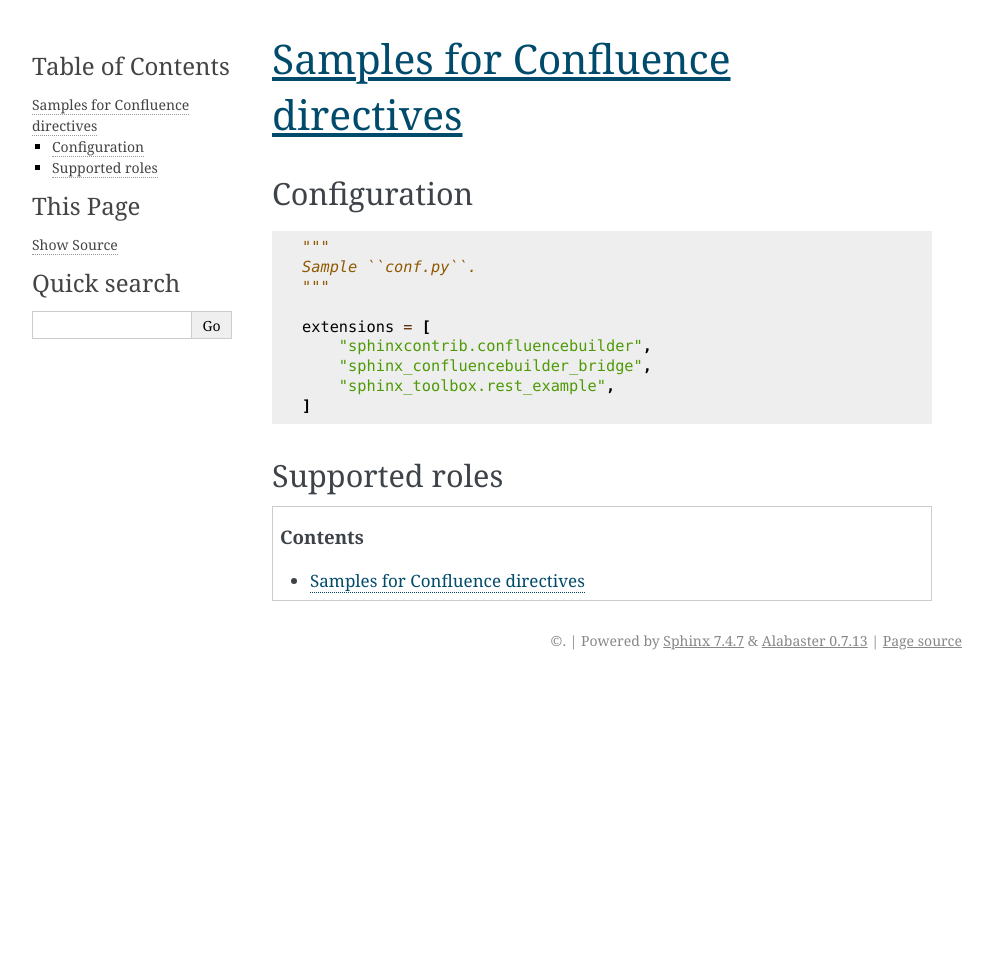
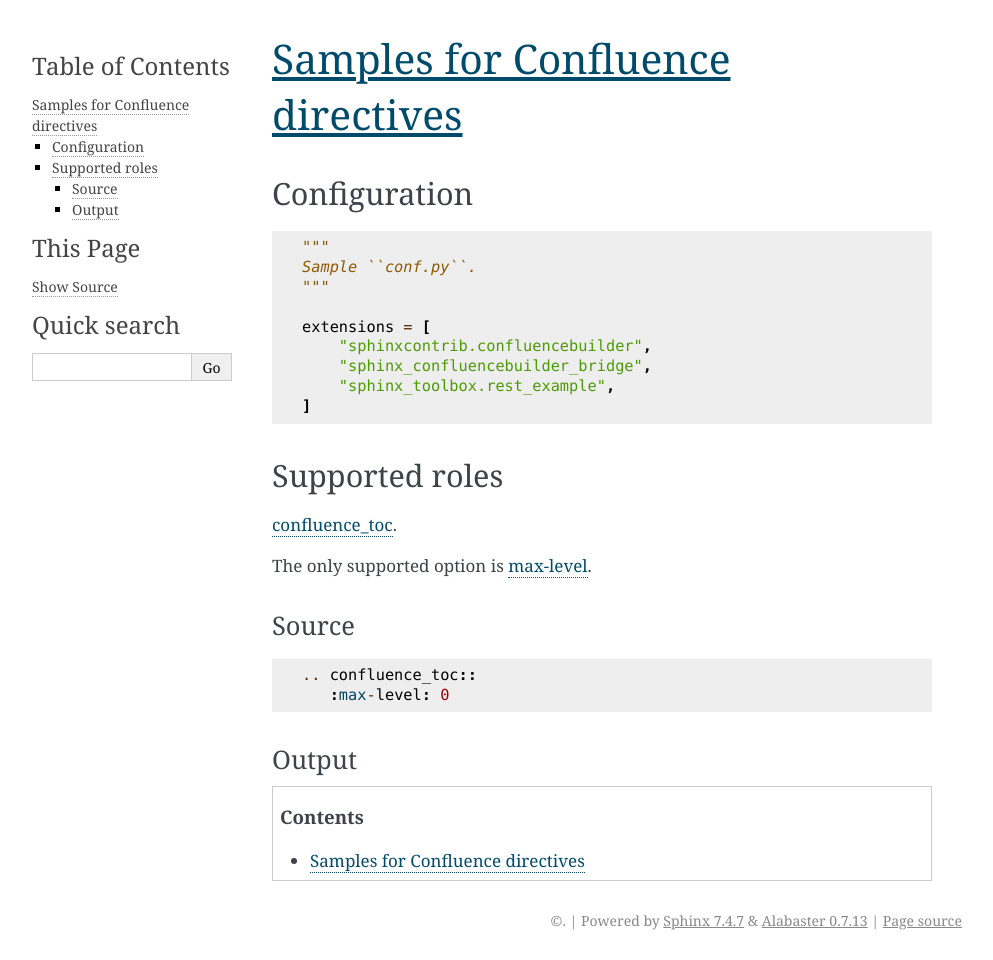
Before and after one commit to adamtheturtle/sphinx-confluencebuilder-bridge, a Sphinx documentation site: the page built from sample/source/index.rst, in a window 1280 px wide. Shown: the whole page, without its empty margins (148-1141 px from the left). Built offline with Sphinx 7.4.7, drawn with Linux system fonts in a browser that asks for light colours; before the commit the page ends 900 px from its top, so only the background shows below that.

```diff
--- a/sample/source/index.rst
+++ b/sample/source/index.rst
@@ -10,5 +10,20 @@ Configuration
 Supported roles
 ---------------
 
+`confluence_toc <https://sphinxcontrib-confluencebuilder.readthedocs.io/en/stable/directives/#directive-confluence_toc>`_.
+
+The only supported option is `max-level <https://sphinxcontrib-confluencebuilder.readthedocs.io/en/stable/directives/#directive-option-confluence_toc-max-level>`_.
+
+Source
+~~~~~~
+
+.. code-block::
+
+   .. confluence_toc::
+      :max-level: 0
+
+Output
+~~~~~~
+
 .. confluence_toc::
    :max-level: 0
```
Also changed, not shown: src/sphinx_confluencebuilder_bridge/__init__.py (+6 -1 lines).
